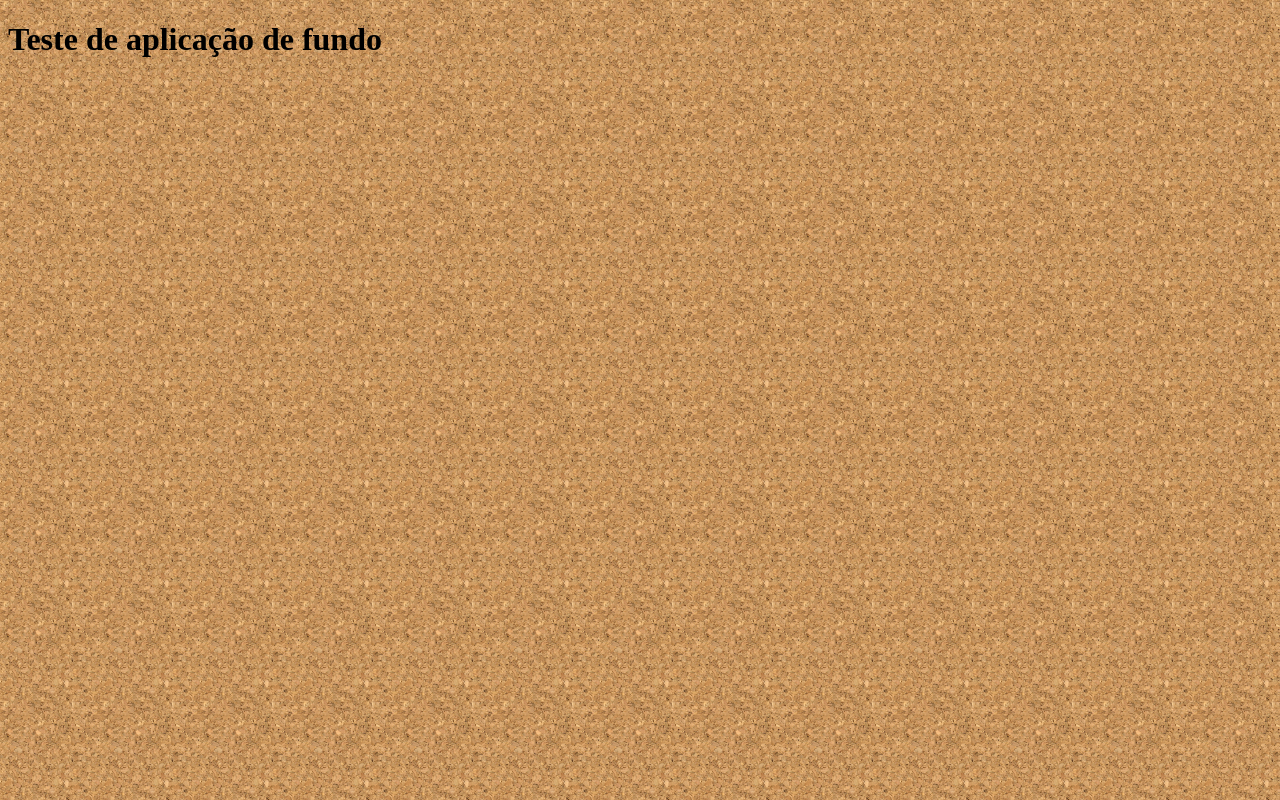
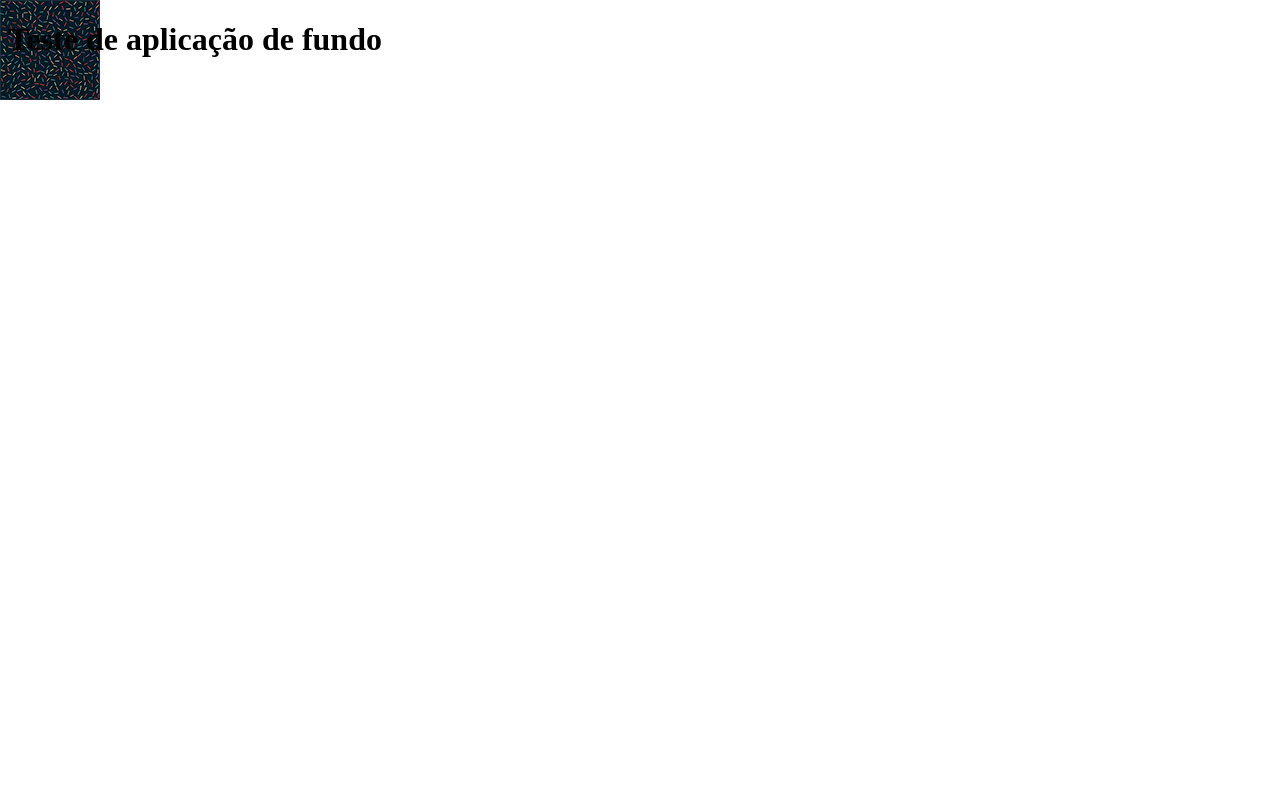
Before and after one commit to AdrianoGomesFilho/html-css, a plain HTML site: page ex22 (imagens de fundo)/fundo002.html in a window 1280 px wide. Drawn offline with Linux system fonts and the light colour scheme.

Commit message:
fundos de site

```diff
--- a/ex22 (imagens de fundo)/fundo002.html
+++ b/ex22 (imagens de fundo)/fundo002.html
@@ -7,8 +7,9 @@
     <title>Personalização de fundos</title>
     <style>
     body {
-        background-image: url(imagens/wallpaper001.jpg);
+        background-image: url(imagens/pattern001.png);
         background-size: 100px 100px;
+        background-repeat: no-repeat;
     }
     </style>
 </head>
```
